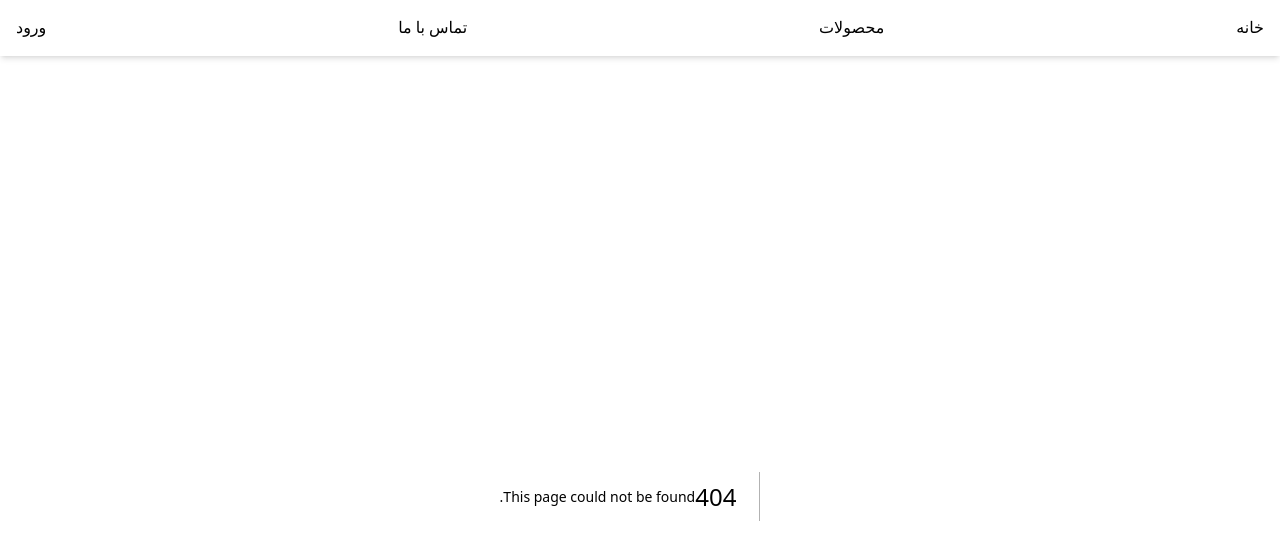
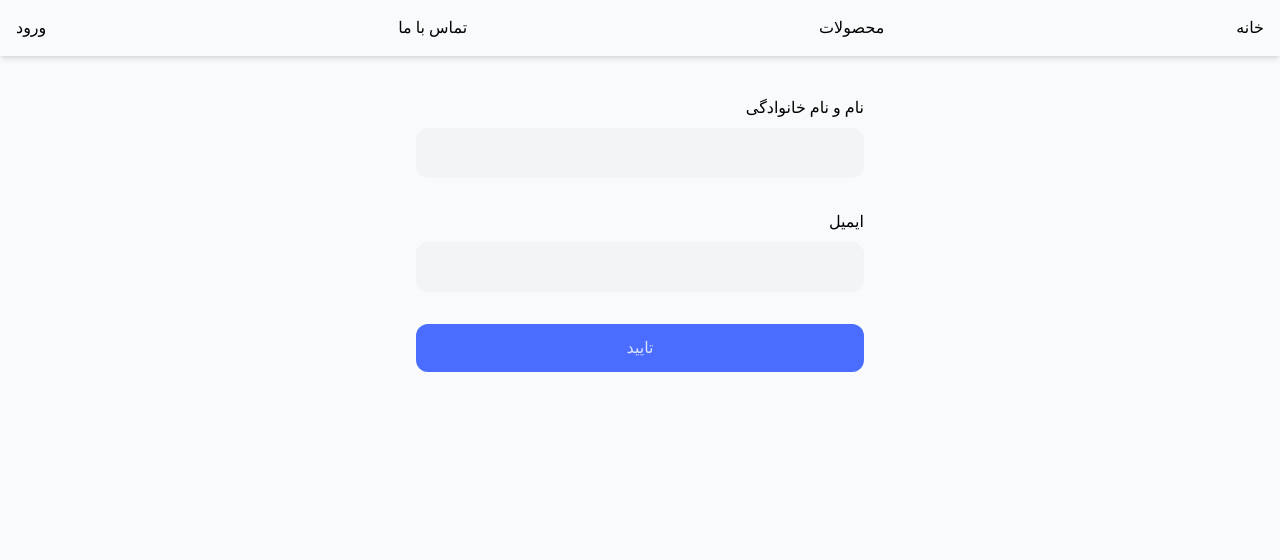
Before and after one commit to rasoolabdii/panel-admin-nextjs, a Next.js app: page /complete-profile in a window 1280 px wide. Before the commit this address had no page. Shown: the top 560 px of the page. Built offline with nearby package versions, Linux system fonts and the light colour scheme; no server answers.

Commit message:
added complete profile form

```diff
--- a/src/app/auth/CheckOTPForm.jsx
+++ b/src/app/auth/CheckOTPForm.jsx
@@ -1,5 +1,5 @@
 import Loading from "@/ui/Loading";
-import { BiArrowToLeft } from "react-icons/bi";
+import { HiArrowNarrowRight } from "react-icons/hi";
 import OTPInput from "react-otp-input";
 
 function CheckOTPForm({ onSubmit , otp , setOtp , onBack , time , onResendOTP , otpResponse , isLoading}) {
@@ -7,8 +7,8 @@ function CheckOTPForm({ onSubmit , otp , setOtp , onBack , time , onResendOTP ,
         <div>
             <form className="space-y-8" onSubmit={onSubmit}>
                 <button onClick={onBack} className="flex items-center gap-x-2 text-primary-900 mb-4">
+                    <HiArrowNarrowRight className="w-6 h-6" />
                     <span>بازگشت</span>
-                    <BiArrowToLeft className="w-6 h-6" />
                 </button>
 
                 {otpResponse && (
--- a/src/app/auth/page.jsx
+++ b/src/app/auth/page.jsx
@@ -37,8 +37,14 @@ function AuthPage() {
     const checkOTPHandler = async (e) => {
         e.preventDefault();
         try{
-            await checkOTP({phoneNumber , otp});
-            router.push("/profile")
+            const { message , user } = await checkOTP({phoneNumber , otp});
+            toast.success(message);
+            if(user.isActive) {
+                router.push("/");
+            }
+            else {
+                router.push("/complete-profile");
+            }
         }
         catch(error) {
             toast.error(error?.response?.data?.message);
@@ -83,7 +89,7 @@ function AuthPage() {
 
     return (
         <div className="flex justify-center">
-            <div className="w-full sm:max-w-sm">
+            <div className="w-full sm:max-w-sm md:max-w-md">
                 { renderSteps() }
             </div>
         </div>
--- /dev/null
+++ b/src/app/complete-profile/page.jsx
@@ -0,0 +1,54 @@
+"use client";
+
+import useCompleteProfile from "@/hooks/useCompleteProfile";
+import Loading from "@/ui/Loading";
+import TextField from "@/ui/TextField";
+import { useRouter } from "next/navigation";
+import { useState } from "react";
+import toast from "react-hot-toast";
+
+function CompleteProfile() {
+    const [name , setName] = useState("");
+    const [email , setEmail] = useState("");
+    const router = useRouter();
+    const { isCompleting , completeProfile } = useCompleteProfile();
+
+    const handlerSubmit = async (e) => {
+        e.preventDefault();
+        try {
+            const {message} = await completeProfile({name , email});
+            toast.success(message);
+            router.push("/");
+        }
+        catch(error) {
+            toast.error(error?.response?.data?.message);
+        }
+    }
+
+    return (
+        <div className="flex justify-center">
+            <div className="w-full sm:max-w-sm md:max-w-md">
+                <form className="space-y-8" onSubmit={handlerSubmit}>
+                    <TextField
+                        label="نام و نام خانوادگی"
+                        name="name"
+                        value={name}
+                        onChange={(e) => setName(e.target.value)}
+                    />
+                    <TextField
+                        label="ایمیل"
+                        name="email"
+                        value={email}
+                        onChange={(e) => setEmail(e.target.value)}
+                    />
+                    <div>
+                        {isCompleting ? (<Loading />) : (
+                            <button className="btn btn--primary w-full" type="submit">تایید</button>
+                        )}
+                    </div>
+                </form>
+            </div>
+        </div>
+    )
+};
+export default CompleteProfile;
--- /dev/null
+++ b/src/hooks/useCompleteProfile.js
@@ -0,0 +1,11 @@
+import { completeProfileApi } from "@/services/authService";
+import { useMutation } from "@tanstack/react-query";
+
+function useCompleteProfile() {
+    const { isPending: isCompleting , mutateAsync: completeProfile} = useMutation({
+        mutationFn: completeProfileApi,
+    });
+
+    return { isCompleting , completeProfile };
+};
+export default useCompleteProfile;
--- a/src/services/authService.js
+++ b/src/services/authService.js
@@ -7,3 +7,7 @@ export async function sendOTPApi(phoneNumber) {
 export async function checkOTPApi(data) {
     return http.post("/user/check-otp" , data).then(({ data }) => data.data);
 }
+
+export async function completeProfileApi(data) {
+    return http.post("/user/complete-profile" , data).then(({ data }) => data.data);
+}
```
